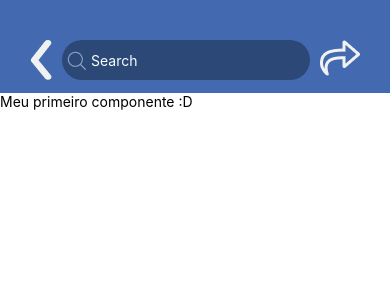
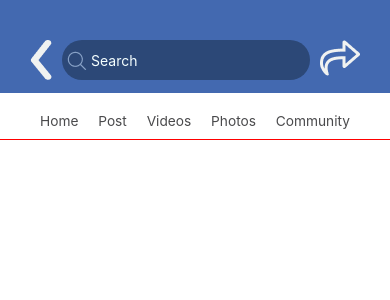
Before and after one commit to Wallace3980/08-19-TestandoGit, a React Native app: screen / in a window 390 px wide. Shown: the top 300 px of the page. Built offline with nearby package versions, Linux system fonts and the light colour scheme.

Commit message:
Borda com erro

```diff
--- a/App.tsx
+++ b/App.tsx
@@ -2,13 +2,50 @@
 import React from 'react';
 import { StyleSheet, Text, View, Image, TextInput } from 'react-native';
 
+const LinkItem = (props:any)=>{
+    return(
+        <Text style={stylesLink.text}>{props.name}</Text>
+    );
+}
+const stylesLink = StyleSheet.create({
+    text:{
+        color: "#4A4A4C",
+        fontSize: 13.71,
+        marginTop: 10,
+    }
+});
 const LinksImportantes = ()=>{
     return(
-        <View>
-            <Text>Meu primeiro componente :D</Text>
+        <View style={stylesLinkImportantes.container}>
+            <LinkItem name="Home" />
+            <LinkItem name="Post" />
+            <LinkItem name="Videos" />
+            <LinkItem name="Photos" />
+            <LinkItem name="Community" />
         </View>
     );
 };
+const stylesLinkImportantes = StyleSheet.create({
+    container:{
+        flexDirection: "row",
+        justifyContent: "space-between",
+        paddingHorizontal: 40,
+        paddingVertical: 10,
+
+        borderColor: "red",
+        borderBottomWidth: 1,
+
+        /*shadowColor: "#000",
+        shadowOffset: {
+            width: 2,
+            height: 2,
+        },
+        shadowOpacity: 0.25,
+        shadowRadius: 3.84,
+        elevation: 5,*/
+
+    }
+});
 
 export default function App() {
     return (
```
